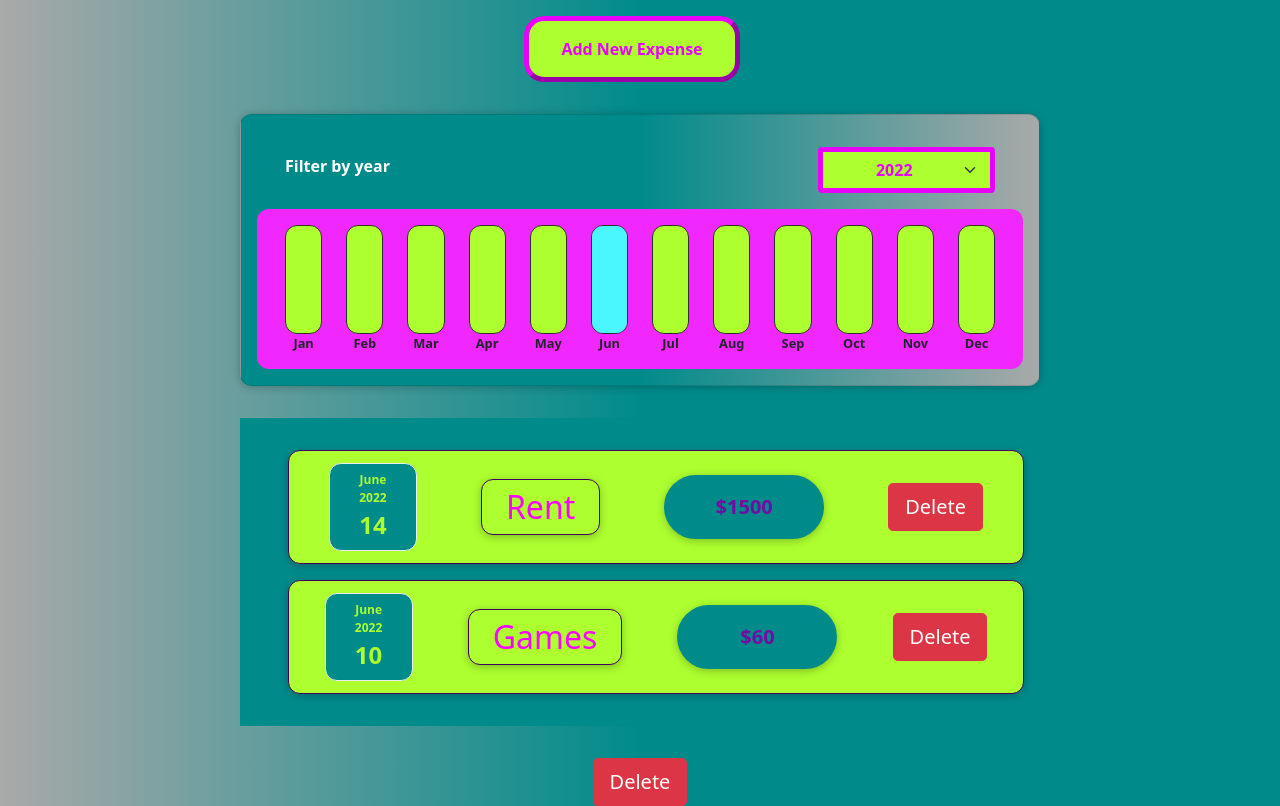
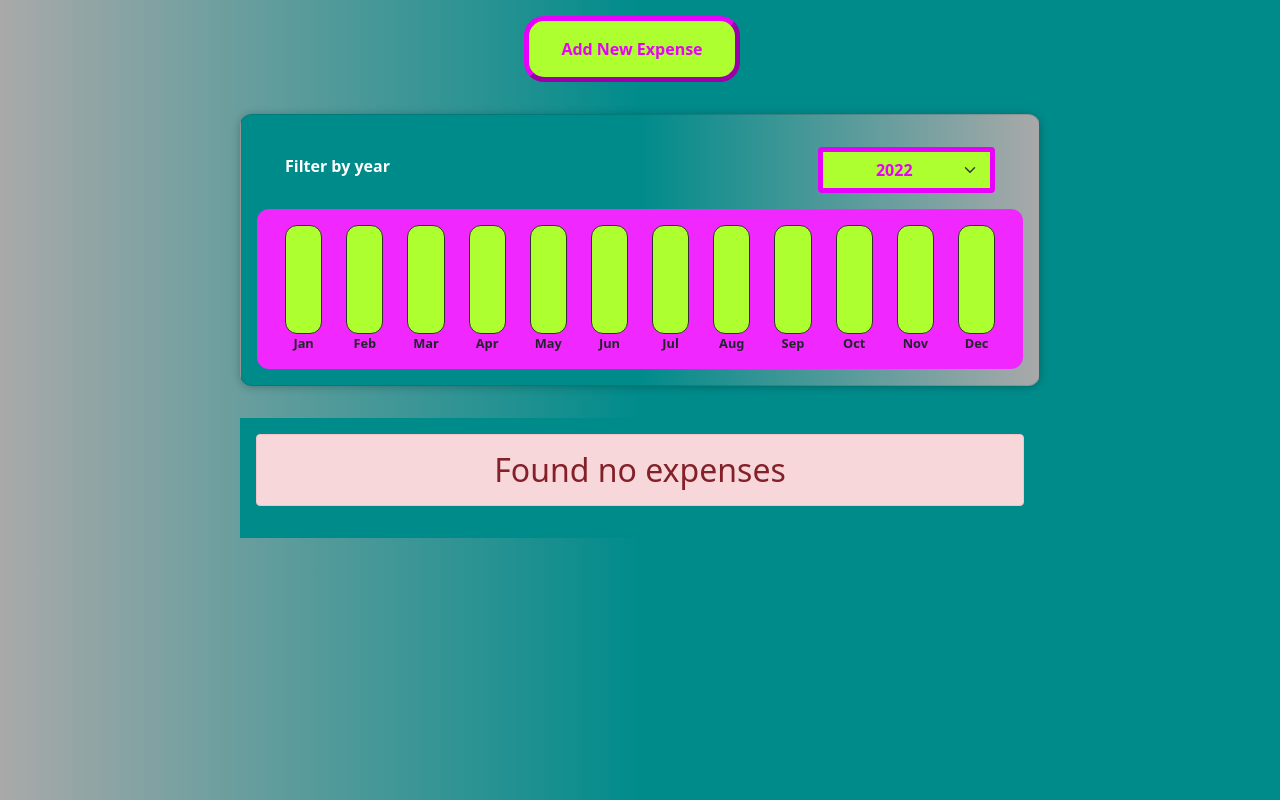
Before and after one commit to Trevorton27/jasonBreedloveReactExpenseTracker, a React (Create React App) app: page / in a window 1280 px wide. Built offline with nearby package versions, Linux system fonts and the light colour scheme.

Commit message:
finished delete button

```diff
--- a/src/App.js
+++ b/src/App.js
@@ -1,55 +1,24 @@
-import { Container, Row, Col, Button, Card, Form } from "react-bootstrap";
 import "bootstrap/dist/css/bootstrap.min.css";
 import "./App.css";
 import NewExpense from "./components/NewExpense/NewExpense";
 import Expenses from "./components/Expenses";
 import React, { useState } from "react";
-import DeleteExpenseItem from "./components/DeleteExpense/DeleteExpense";
-
-const DUMMY_EXPENSES = [
-  {
-    id: "1",
-    title: "Gum",
-    amount: 195,
-    date: new Date(2020, 2, 5),
-  },
-  {
-    id: "2",
-    title: "Rent",
-    amount: 1500,
-    date: new Date(2022, 5, 14),
-  },
-  {
-    id: "3",
-    title: "Credit Card",
-    amount: 400,
-    date: new Date(2014, 7, 20),
-  },
-  {
-    id: "4",
-    title: "Games",
-    amount: 60,
-    date: new Date(2022, 5, 10),
-  },
-];
+import ExpenseItem from "./components/ExpenseItem";
 
 const App = () => {
-  const [expenses, setExpenses] = useState(DUMMY_EXPENSES);
+  const [expenses, setExpenses] = useState([]);
   const addExpenseHandler = (expense) => {
     setExpenses((previousExpense) => {
-      return [expense, ...previousExpense];
+      return [...previousExpense, expense];
     });
   };
 
   return (
     <div className="App">
       <NewExpense onAddExpense={addExpenseHandler} />
-      <Expenses items={expenses} />
-      <DeleteExpenseItem items={expenses} />
-
+      <Expenses setExpenses={setExpenses} items={expenses} />
     </div>
   );
 };
 // }
 export default App;
-//filter expenses that do not match the selected element and redraw that new array to the screen rather than changing the array
--- a/src/components/DeleteExpense/DeleteExpense.jsx
+++ /dev/null
@@ -1,41 +0,0 @@
-import React, {useState} from 'react';
-import ExpenseItem from "../ExpenseItem";
-import App from "../../App";
-
-function DeleteExpenseItem(props) {
-
-    // delete button rendered in ExpenseItem component
-
-    // set state to items from ExpenseItem component
-    const [list, setList] = useState(props.items);
-    // verify data is in state
-    console.log(list);
-    // map out array to acquire each item id
-    const listID = list.map((item) => (item.id))
-    // verify id was imported
-    console.log("List ID", listID);
-
-    //handler to pass to button click event
-    const deleteExpenseHandler = () => {
-        // filter out all id's that don't match the id of the item being deleted
-        const newList = list.filter(item => item.id !== listID);
-        // check filtered list
-        console.log("New List", newList);
-        // update state to data returned from filter
-        setList(newList);
-        //verify click event is being captured through props in Expense Item
-        console.log("Clicked in DeleteExpenseComponent")
-    };
-
-    return (
-        <div>
-            <div>
-                {/*<button deleteThis={deleteExpenseHandler} className={'btn btn-lg btn-danger'} >test</button>*/}
-                {/*// test button click event*/}
-                <button onClick={deleteExpenseHandler} className={'btn btn-lg btn-danger'}>Delete</button>
-            </div>
-        </div>
-    );
-}
-
-export default DeleteExpenseItem;
--- a/src/components/ExpenseItem.js
+++ b/src/components/ExpenseItem.js
@@ -1,10 +1,8 @@
 import "./ExpenseItem.css";
 import ExpenseDate from "./ExpenseDate.js";
-import DeleteExpenseItem from "./DeleteExpense/DeleteExpense.jsx";
-import React, { useState } from "react";
+import React from "react";
 
 function ExpenseItem(props) {
-
   return (
     <div>
       <div className={"expense-item container"}>
@@ -13,9 +11,13 @@ function ExpenseItem(props) {
           <h2>{props.title}</h2>
         </div>
         <div className="expense-item expense-item_price">${props.amount}</div>
-          <button onClick={props.onClick} className={'btn btn-lg btn-danger'} >Delete</button>
+        <button
+          onClick={(e) => props.deleteExpense(props.id)}
+          className={"btn btn-lg btn-danger"}
+        >
+          Delete
+        </button>
       </div>
-        <div ></div>
     </div>
   );
 }
--- a/src/components/ExpenseList.js
+++ b/src/components/ExpenseList.js
@@ -1,6 +1,4 @@
-import React, { useState } from "react";
-import "bootstrap/dist/css/bootstrap.min.css";
-
+import React from "react";
 import ExpenseItem from "./ExpenseItem";
 import "./ExpenseList.css";
 
@@ -8,6 +6,10 @@ const ExpenseList = (props) => {
   if (props.items.length === 0) {
     return <h2 className="alert alert-danger">Found no expenses</h2>;
   }
+
+  const deleteExpense = (id) => {
+    props.setExpenses(props.items.filter((expense) => expense.id !== id));
+  };
 
   return (
     <ul className="expense-list">
@@ -17,8 +19,10 @@ const ExpenseList = (props) => {
           title={expense.title}
           amount={expense.amount}
           date={expense.date}
+          deleteExpense={deleteExpense}
+          id={expense.id}
         />
-        ))}
+      ))}
     </ul>
   );
 };
--- a/src/components/Expenses.js
+++ b/src/components/Expenses.js
@@ -26,7 +26,7 @@ const Expenses = (props) => {
         <ExpensesChart expenses={filteredExpenses} />
       </Card>
       <div className={"expenses__header"}>
-        <ExpenseList items={filteredExpenses} />
+        <ExpenseList setExpenses={props.setExpenses} items={filteredExpenses} />
       </div>
     </div>
   );
--- a/src/components/NewExpense/ExpenseForm.js
+++ b/src/components/NewExpense/ExpenseForm.js
@@ -24,6 +24,7 @@ const ExpenseForm = (props) => {
       title: enteredTitle,
       amount: enteredAmount,
       date: new Date(enteredDate),
+      id: Date.now(),
     };
     props.onSaveExpenseData(expenseData);
     setEnteredTitle("");
--- a/src/components/NewExpense/NewExpense.js
+++ b/src/components/NewExpense/NewExpense.js
@@ -5,11 +5,7 @@ import ExpenseForm from "./ExpenseForm";
 const NewExpense = (props) => {
   const [isEditing, setIsEditing] = useState(false);
   const saveExpenseDataHandler = (enteredExpenseData) => {
-    const expenseData = {
-      ...enteredExpenseData,
-      id: Math.random().toString(),
-    };
-    props.onAddExpense(expenseData);
+    props.onAddExpense(enteredExpenseData);
     setIsEditing(false);
   };
   const startEditingHandler = () => {
```
